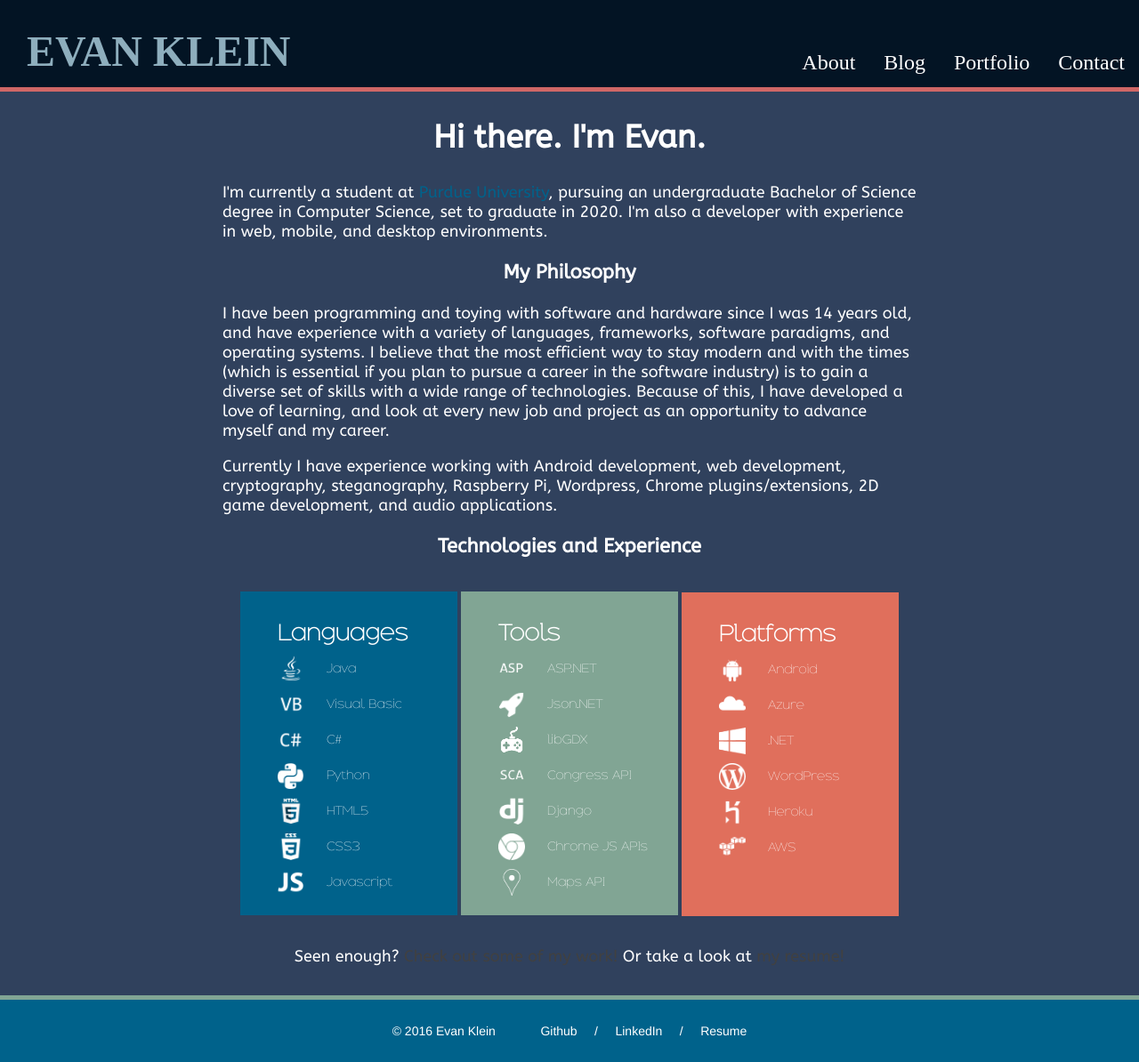
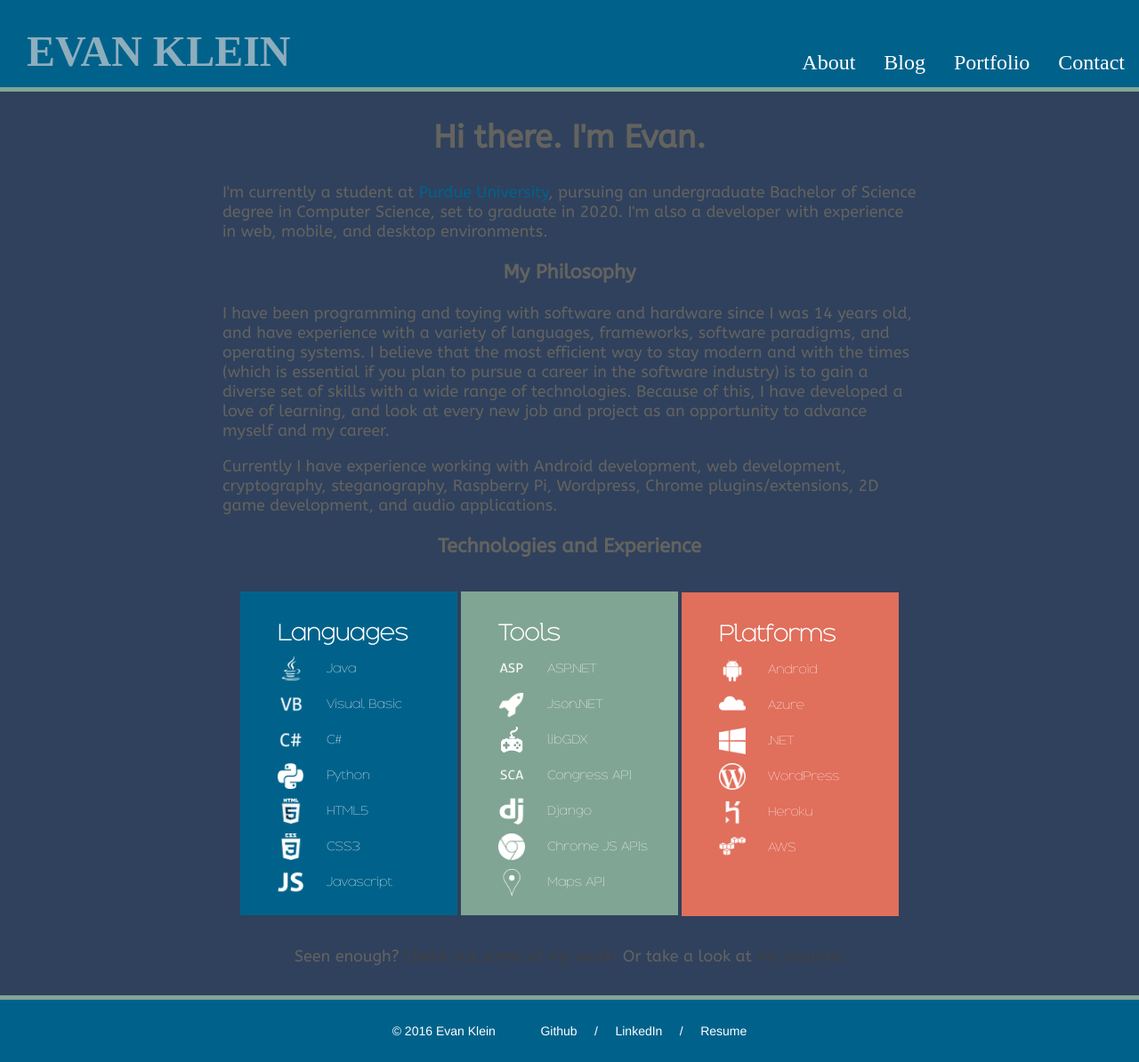
Before and after one commit to evklein/PersonalWebsite2016-2019, a Django app: page / in a window 1280 px wide. Shown: the whole page at 89% size. Run offline with Django 3.2, Linux system fonts and the light colour scheme; some web fonts are replaced.

Commit message:
changed colors back :(

```diff
--- a/Personal_Website/static/css/about.css
+++ b/Personal_Website/static/css/about.css
@@ -19,21 +19,21 @@ h2 {
   text-align: center;
   font-size: 36px;
   width: 100%;
-  color: white; /* #63635F;*/
+  color: #63635F; /* #63635F;*/
   font-family: 'PageFont', Helvetica;
 }
 
 h3 {
   text-align: center;
   font-size: 22px;
-  color: white;
+  color: #63635F;
   font-family: 'PageFont', Helvetica;
 }
 
 p {
   padding-left: 250px;
   padding-right: 250px;
-  color: white;
+  color: #63635F;
   font-family: 'PageFont', Helvetica;
   font-size: 18px;
 }
--- a/Personal_Website/static/css/header_footer_style.css
+++ b/Personal_Website/static/css/header_footer_style.css
@@ -8,12 +8,12 @@ html, body{
 }
 
 .navbar-wrapper {
-  background-color: #031424;
+  background-color: #00628B;
   display: inline-block;
   width: 100%;
   height: 98px;
   position: relative;
-  border-bottom: solid 5px #CF6766;
+  border-bottom: solid 5px #81A594;
 }
 
 
```
